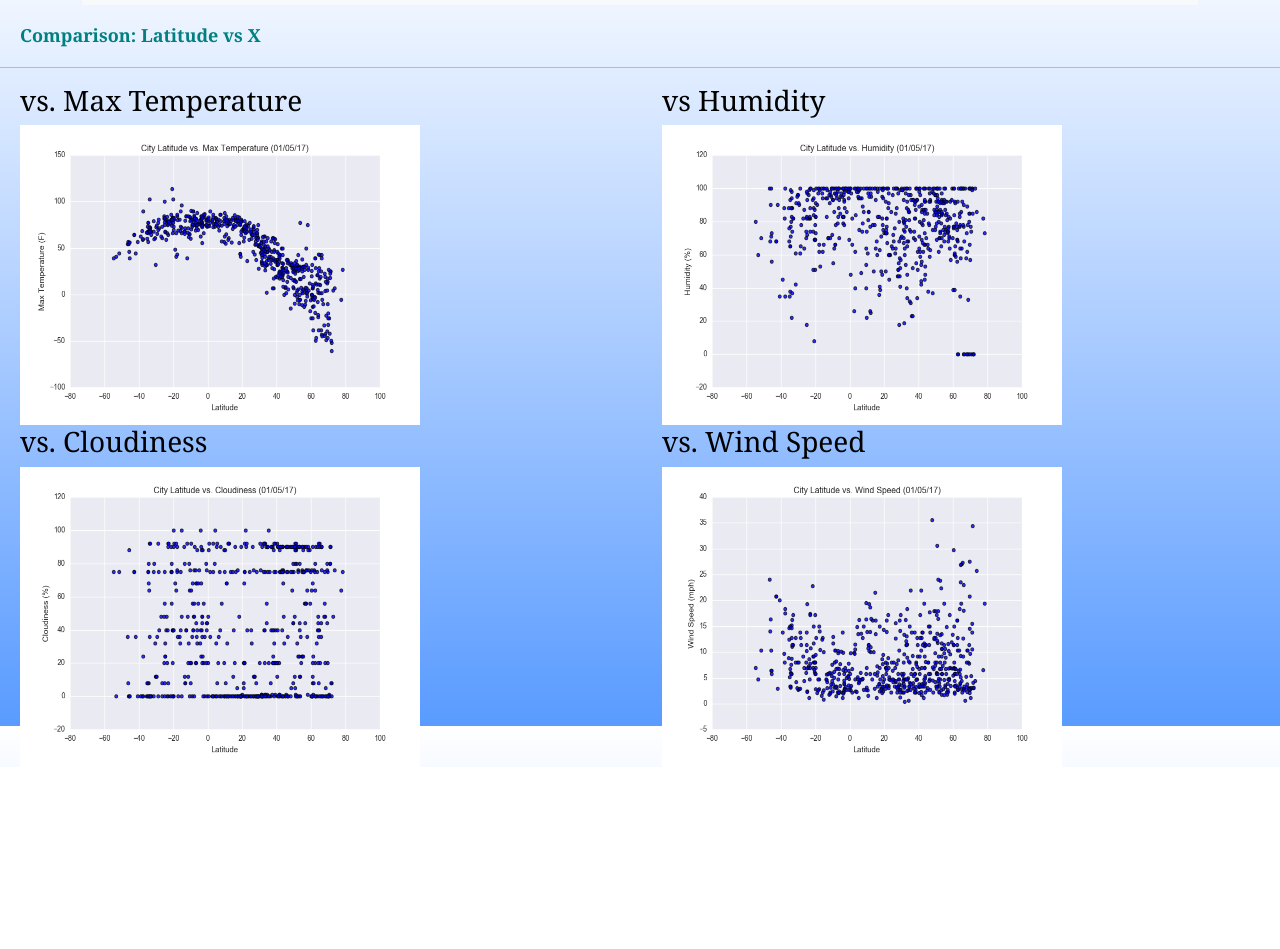
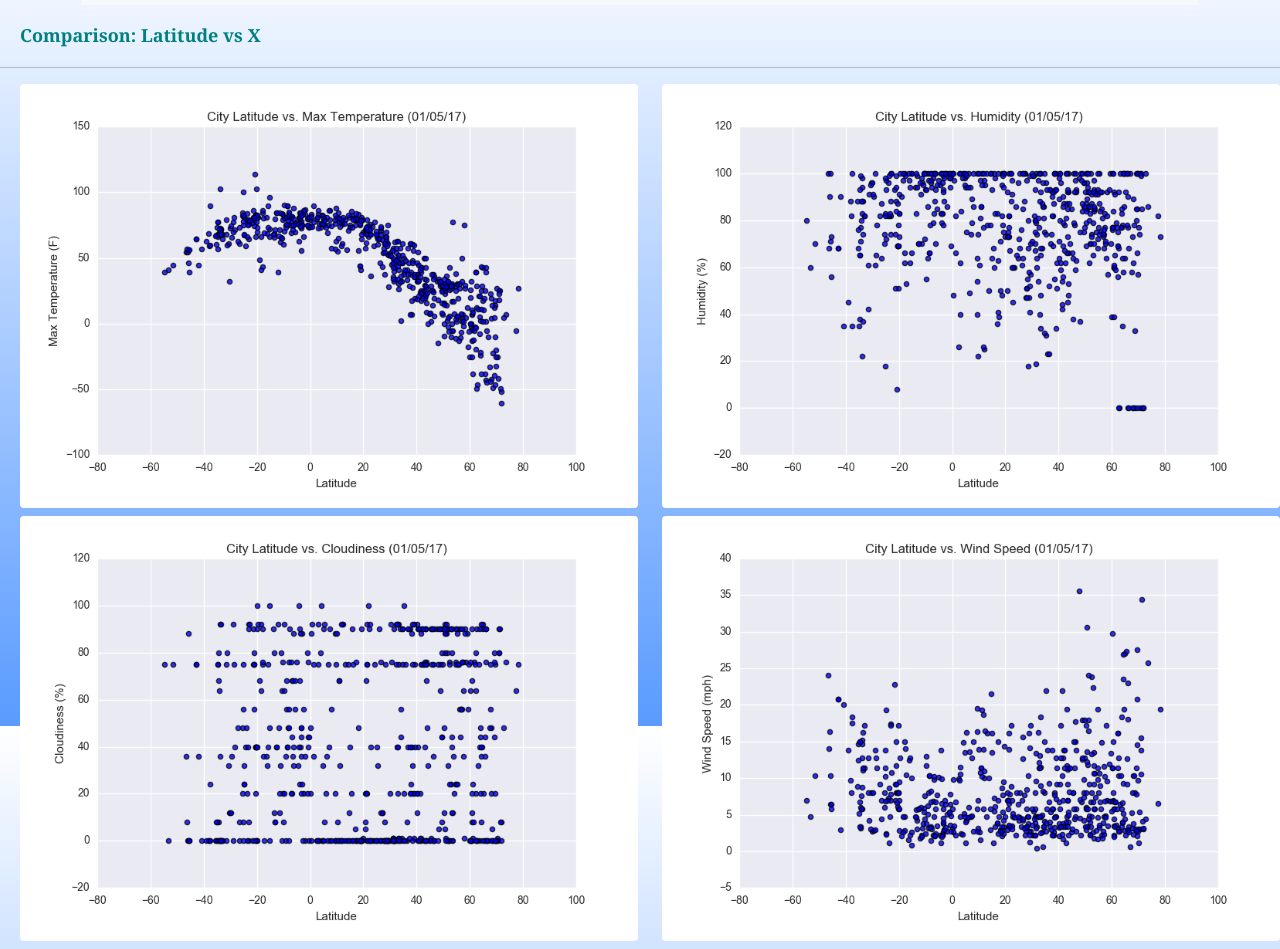
Before and after one commit to sbakshi908/web-design-challenge, a plain HTML site: page comparison.html in a window 1280 px wide. Shown: the part 74-1023 px from the top of the page. Before the commit the page ends 841 px from the top, so only its background shows below. Drawn offline with nearby package versions, Linux system fonts and the light colour scheme.

Commit message:
update comparison

```diff
--- a/comparison.html
+++ b/comparison.html
@@ -49,23 +49,25 @@
             </div>
         </nav>
     </div>
-      <!-- end navbar -->
-      <!-- main page  -->
-      <h1 class="subheader">Comparison: Latitude vs X</h1>
-      <hr>
-      <div class="row row-cols-2 comparison">
-        <div class="col" >
-            <h3> vs. Max Temperature </h3>
-            <img src="/Resources/assets/images/Fig1.png" width="400" height="300" > </div>
+    <!-- end navbar -->
+    <!-- main page  -->
+    <h1 class="subheader">Comparison: Latitude vs X</h1>
+    <hr>
+    <div class="row row-cols-2 comparison">
         <div class="col">
-            <h3> vs Humidity</h3>
-            <img src="/Resources/assets/images/Fig2.png" width="400" height="300"> </div>
+            <a href="temp.html"> <img src="./Resources/assets/images/Fig1.png" class="figure-img img-fluid rounded"> </a>
+        </div>
         <div class="col">
-            <h3>vs. Cloudiness</h3>
-            <img src="/Resources/assets/images/Fig3.png" width="400" height="300"> </div>
+            <a href="humidity.html"> <img src="./Resources/assets/images/Fig2.png" class="figure-img img-fluid rounded"> </a>
+        </div>
         <div class="col">
-            <h3> vs. Wind Speed</h3>
-           <img src="/Resources/assets/images/Fig4.png" width="400" height="300"> </div>
+            <a href="cloudiness.html"> <img src="./Resources/assets/images/Fig3.png" class="figure-img img-fluid rounded">
+            </a>
+        </div>
+        <div class="col"> <a href="windspeed.html"> <img src="./Resources/assets/images/Fig4.png"
+                    class="figure-img img-fluid rounded"> </a>
+        </div>
+
     </div>
 
 
```
